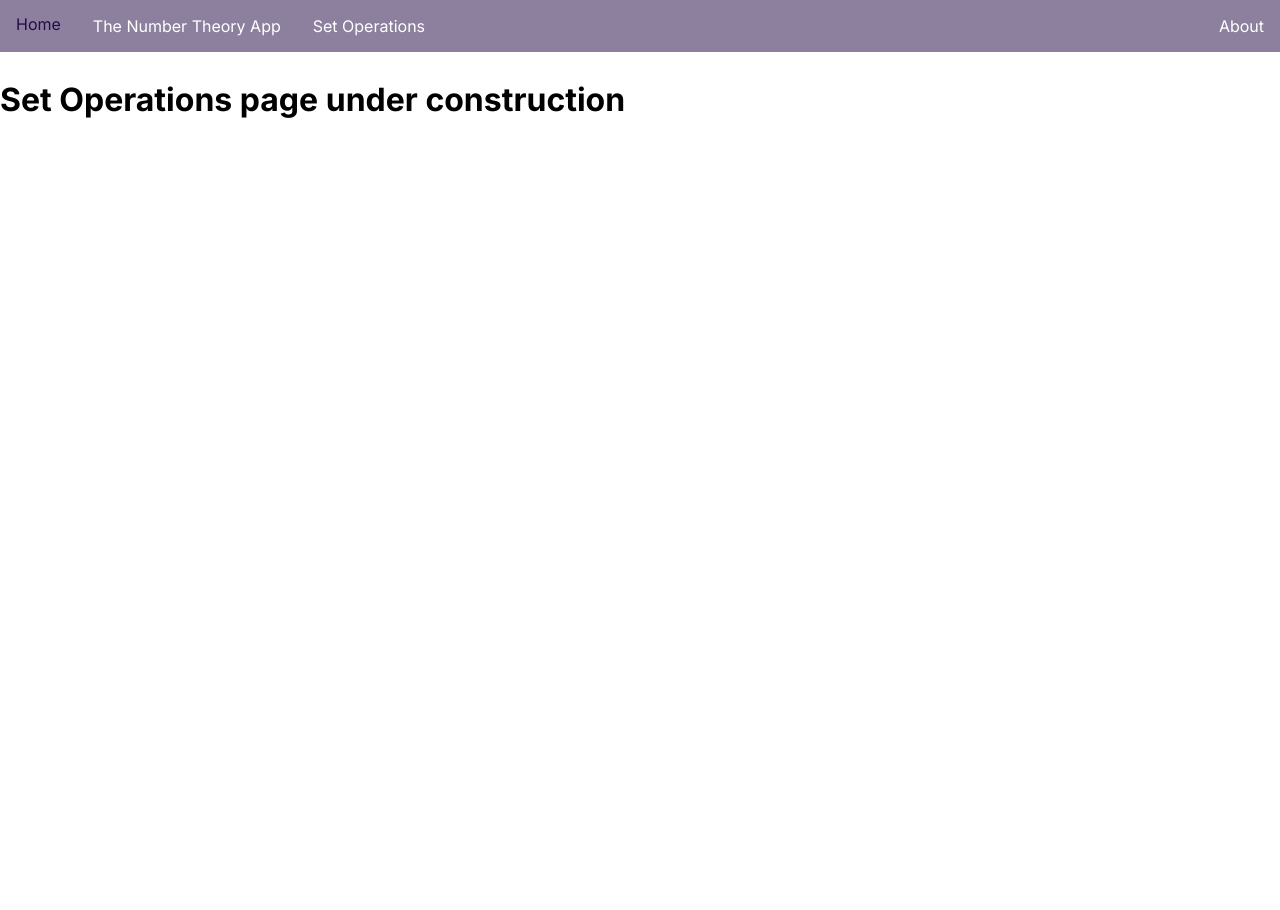
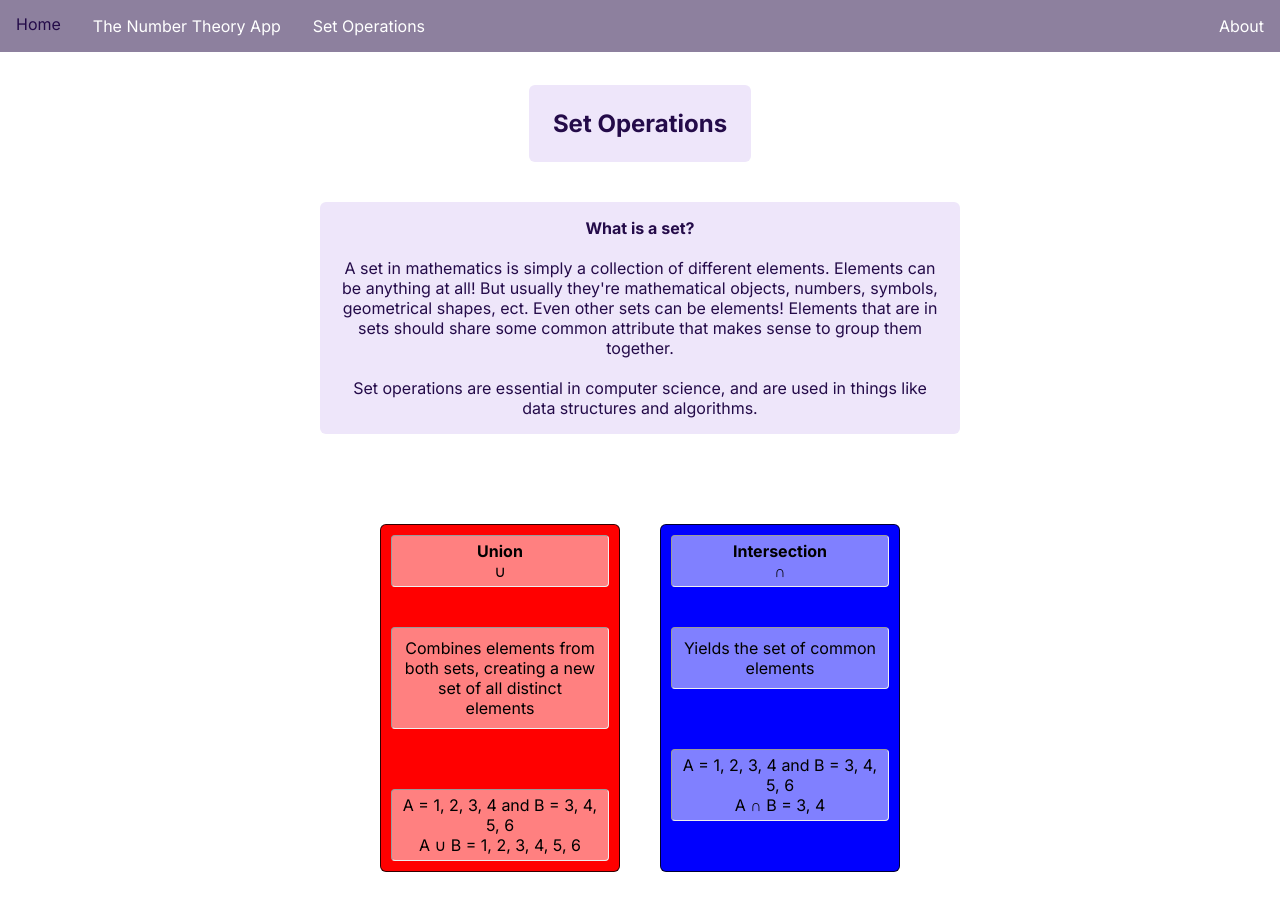
Before and after one commit to Rhubar/int, a Next.js app: page /set in a window 1280 px wide. Shown: the top 910 px of the page. Before the commit the page ends 800 px from the top, so only its background shows below. Built offline with nearby package versions, Linux system fonts and the light colour scheme.

Commit message:
set operations partly done

```diff
--- /dev/null
+++ b/src/app/components/set operations/SetCard.js
@@ -0,0 +1,40 @@
+import "../styles/setCard.css";
+
+// functional component card for set operations page
+export default function SetCard(props) {
+    // props for customization
+  const color = props.color;
+  const heading = props.heading;
+  const symbol = props.symbol;
+  const text = props.text;
+  const bottom = props.bottom;
+  const bottom2 = props.bottom2;
+
+
+  return (
+    <div
+      className="setCard"
+    //   inline styling
+      style={{
+        backgroundColor: color,
+      }}
+    >
+      <div className="cardHead">
+        <h4>{heading}</h4>
+        <p>{symbol}</p>
+      </div>
+      <div
+        className="cardText"
+        style={{
+          backgroundColor: { color },
+        }}
+      >
+        <p>{text}</p>
+      </div>
+      <div className="cardBottom">
+        <p>{bottom}</p>
+        <p>{bottom2}</p>
+      </div>
+    </div>
+  );
+}
--- /dev/null
+++ b/src/app/components/styles/setCard.css
@@ -0,0 +1,30 @@
+.setCard {
+    border: 1px solid rgba(0, 0, 0, 0.8);
+    border-radius: 6px;
+    padding: 10px;
+    text-align: center;
+    width: 30vh;
+  }
+
+  .cardHead{
+    border:1px inset;
+    padding:5px;
+    margin-bottom:40px;
+    background-color:rgba(255, 255, 255, 0.5);
+    border-radius:4px;
+  }
+
+  .cardText{
+    border:1px inset;
+    padding:10px;
+    margin-bottom:60px;
+    background-color:rgba(255, 255, 255, 0.5);
+    border-radius:4px;
+  }
+
+  .cardBottom{
+    border:1px inset;
+    padding:5px;
+    background-color:rgba(255, 255, 255, 0.5);
+    border-radius:4px;
+  }
--- a/src/app/page.module.css
+++ b/src/app/page.module.css
@@ -5,7 +5,7 @@
   align-items: center;
   text-align:center;
   padding: 6rem;
-  min-height: 100vh;
+  min-height: 70vh;
 }
 
 .heading{
@@ -14,6 +14,14 @@
   background-color:rgb(238, 230, 250);
   color:rgb(36, 11, 73);
   border-radius: var(--border-radius);
+}
+
+.set {
+  display: block;
+  flex-direction: row;
+  justify-content:space-around;
+  text-align:center;
+  min-height: 10vh;
 }
 
 .description {
--- a/src/app/set/page.js
+++ b/src/app/set/page.js
@@ -1,14 +1,78 @@
+"use client";
 import React from "react";
-
+import SetCard from "../components/set operations/SetCard";
+import "./set.css";
 
 export default function Page() {
+  // card customization
+  const unionText =
+    "Combines elements from both sets, creating a new set of all distinct elements";
+  const unionBottom = `A = 1, 2, 3, 4 and B = 3, 4, 5, 6`;
+  const unionBottom2 = `A ∪ B = 1, 2, 3, 4, 5, 6`;
+  const intersectionText = `Yields the set of common elements`;
+  const intersectionBottom = `A = 1, 2, 3, 4 and B = 3, 4, 5, 6`;
+  const intersectionBottom2 = `A ∩ B = 3, 4`;
+  const differenceText = `Elements in one set that are not in another`;
+  const differenceBottom = `A = 1, 2, 3, 4 and B = 3, 4, 5, 6`;
+  const differenceBottom2 = `A \\ B = 1, 2`;
+  const complementText = `All elements not in a set`;
+  const complementBottom = `A = 1, 2, 3, 4`;
+  const complementBottom2 = `Aᶜ = Everything apart from 1, 2, 3 and 4`;
+
   return (
     <div>
-      <br/>
-      <br/>
-      <br/>
-      <br/>
-      <h1>{" "}Set Operations page under construction</h1>
+      <div className="setDiv">
+        <h2 className="setHeading">Set Operations</h2>
+      </div>
+      <div className="setExplain">
+        <h4>What is a set?</h4>
+        <br />
+        <p>
+          A set in mathematics is simply a collection of different elements.
+          Elements can be anything at all! But usually they're mathematical
+          objects, numbers, symbols, geometrical shapes, ect. Even other sets
+          can be elements! Elements that are in sets should share some common
+          attribute that makes sense to group them together.
+          <br />
+          <br />
+          Set operations are essential in computer science, and are used in
+          things like data structures and algorithms.
+        </p>
+      </div>
+      <div className="cardContainer">
+        <SetCard
+          color="red"
+          heading="Union"
+          symbol="∪"
+          text={unionText}
+          bottom={unionBottom}
+          bottom2={unionBottom2}
+        />
+        <SetCard
+          color="blue"
+          heading="Intersection"
+          symbol="∩"
+          text={intersectionText}
+          bottom={intersectionBottom}
+          bottom2={intersectionBottom2}
+        />
+        <SetCard
+          color="green"
+          heading="Difference"
+          symbol="\"
+          text={differenceText}
+          bottom={differenceBottom}
+          bottom2={differenceBottom2}
+        />
+        <SetCard
+          color="yellow"
+          heading="Complement"
+          symbol="ᶜ"
+          text={complementText}
+          bottom={complementBottom}
+          bottom2={complementBottom2}
+        />
+      </div>
     </div>
   );
 }
--- /dev/null
+++ b/src/app/set/set.css
@@ -0,0 +1,38 @@
+.setDiv {
+    margin-top:45px;
+    padding:5vh;
+    text-align:center;
+}
+
+.setHeading{
+    padding: 3vh;
+    width:fit-content;
+    margin-left:auto;
+    margin-right:auto;
+    border-radius:6px;
+    background-color:rgb(238, 230, 250);
+    color:rgb(36, 11, 73);
+}
+
+.setExplain{
+    padding: 2vh;
+    width:80vh;
+    text-align:center;
+    margin-left:auto;
+    margin-right:auto;
+    border-radius:6px;
+    background-color:rgb(238, 230, 250);
+    color:rgb(36, 11, 73);
+}
+
+/* grid for cards */
+.cardContainer {
+    display: grid;
+    grid-template-columns: auto auto;
+    margin-top:10vh;
+    padding: 10px;
+    gap: 40px;
+    width:fit-content;
+    margin-left:auto;
+    margin-right:auto;
+  }
```
Also changed, not shown: src/app/components/set operations/Complement.js (deleted), src/app/components/set operations/Difference.js (deleted), src/app/components/set operations/Intersection.js (deleted), src/app/components/set operations/Union.js (deleted).
